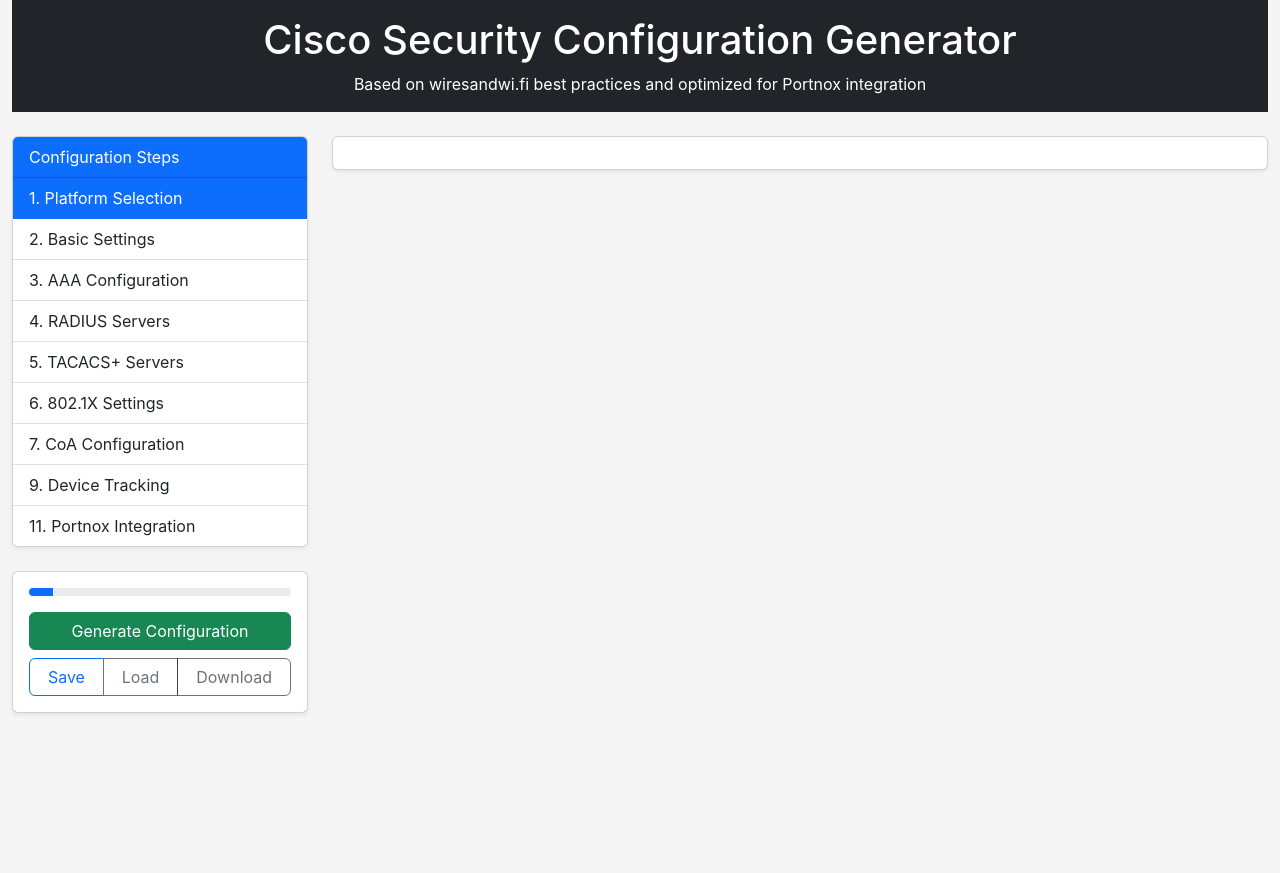
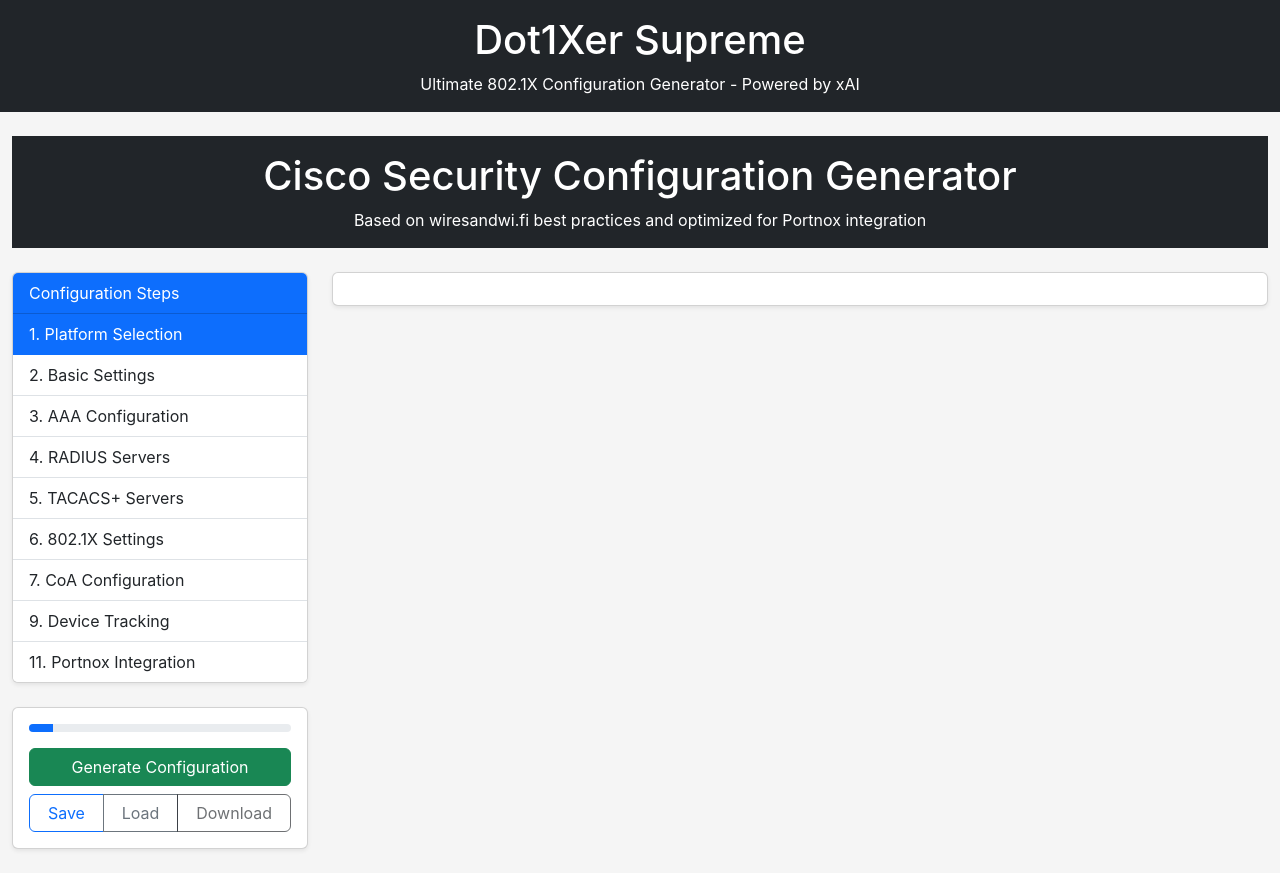
Before and after one commit to iammrherb/portcisconfigurator, a plain HTML site: page index.html in a window 1280 px wide. Before the commit the page ends 800 px from the top, so only its background shows below. Drawn offline with nearby package versions, Linux system fonts and the light colour scheme.

Commit message:
Update index.html

```diff
--- a/index.html
+++ b/index.html
@@ -3,7 +3,11 @@
 <head>
     <meta charset="UTF-8">
     <meta name="viewport" content="width=device-width, initial-scale=1.0">
-    <title>Cisco Security Configuration Generator</title>
+    <title>Dot1Xer Supreme</title>
+<header class="mb-4 text-center p-3 bg-dark text-white">
+    <h1>Dot1Xer Supreme</h1>
+    <p class="mb-0">Ultimate 802.1X Configuration Generator - Powered by xAI</p>
+</header>
     <!-- Bootstrap CSS -->
     <link href="https://cdn.jsdelivr.net/npm/bootstrap@5.3.0/dist/css/bootstrap.min.css" rel="stylesheet">
     <!-- Bootstrap Icons -->
```
